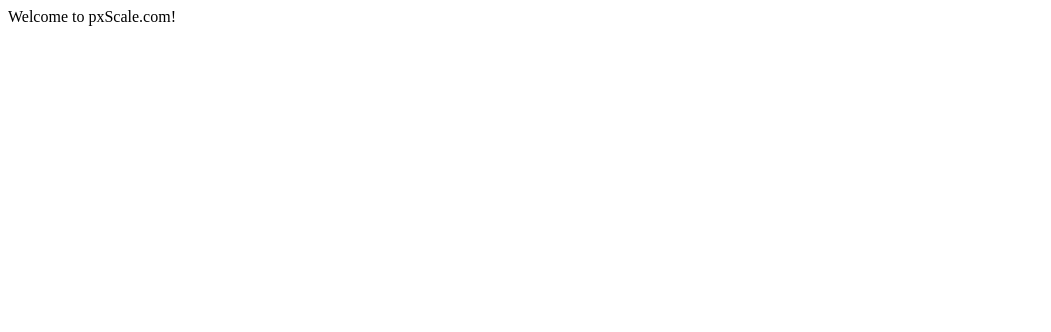
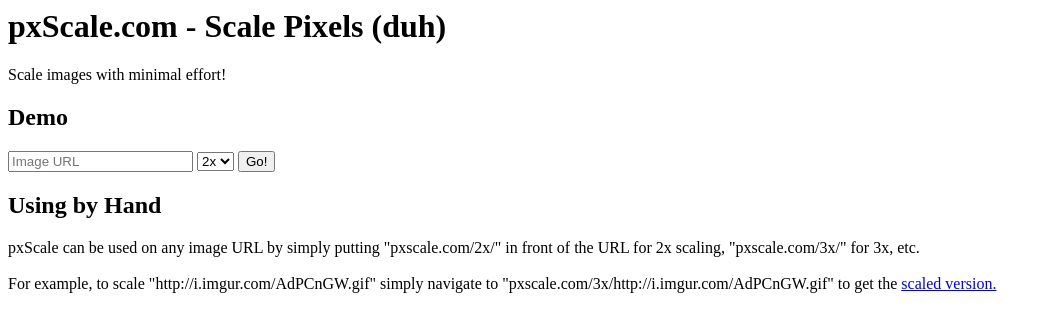
Before and after one commit to abehaskins/pxScale, a website: page frontend/index.html in a window 1280 px wide. Shown: the whole page, without its empty margins (0-1051 px from the left). Drawn offline with nearby package versions, Linux system fonts and the light colour scheme.

```diff
--- a/frontend/index.html
+++ b/frontend/index.html
@@ -1 +1,31 @@
-Welcome to pxScale.com!
+<html>
+<head>
+<title>pxScale.com - Scale Pixels (duh)</title>
+</head>
+<body>
+<h1>pxScale.com - Scale Pixels (duh)</h1>
+Scale images with minimal effort!
+<h2>Demo</h2>
+<input type="text" id="url" placeholder="Image URL">
+<select id="scale">
+  <option value="2">2x</option>
+  <option value="3">3x</option>
+  <option value="4">4x</option>
+</select>
+<button id="go">Go!</button>
+<h2>Using by Hand</h2>
+pxScale can be used on any image URL by simply putting "pxscale.com/2x/" in front of the URL for 2x scaling, "pxscale.com/3x/" for 3x, etc.
+<br /><br />
+For example, to scale "http://i.imgur.com/AdPCnGW.gif" simply navigate to "pxscale.com/3x/http://i.imgur.com/AdPCnGW.gif" to get the <a href="http://pxscale.com/3x/http://i.imgur.com/AdPCnGW.gif">scaled version.</a>
+<script src="//ajax.googleapis.com/ajax/libs/jquery/2.1.1/jquery.min.js"></script>
+<script>
+$(document).ready(function () {
+  $("#go").click(function () {
+    var scale = $("#scale").val(),
+        url = $("#url").val();
+    document.location = "/x" + scale + "/" + url;
+  });
+});
+</script>
+</body>
+</html>
```
Also changed, not shown: web.js (+5 -3 lines).
